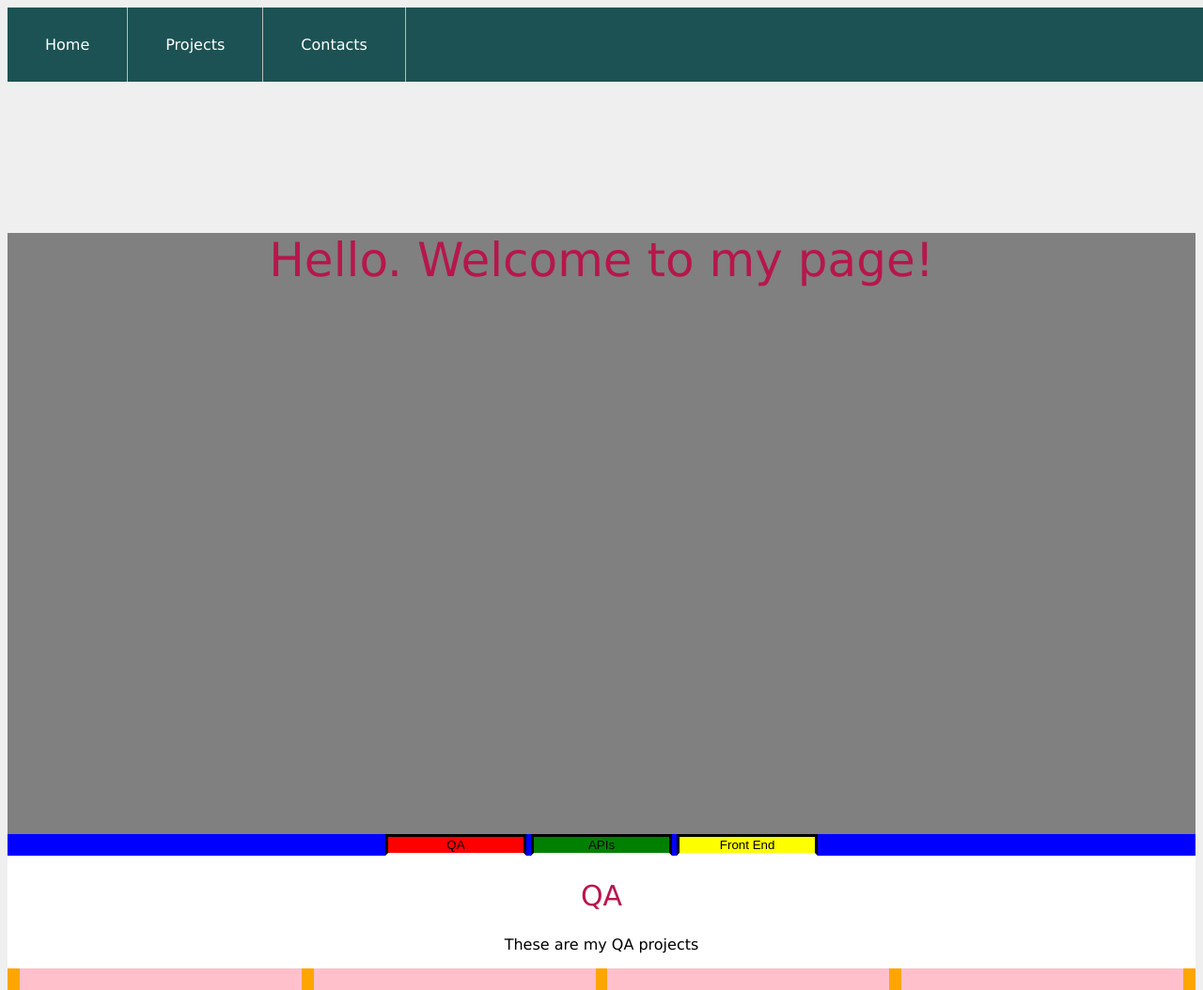
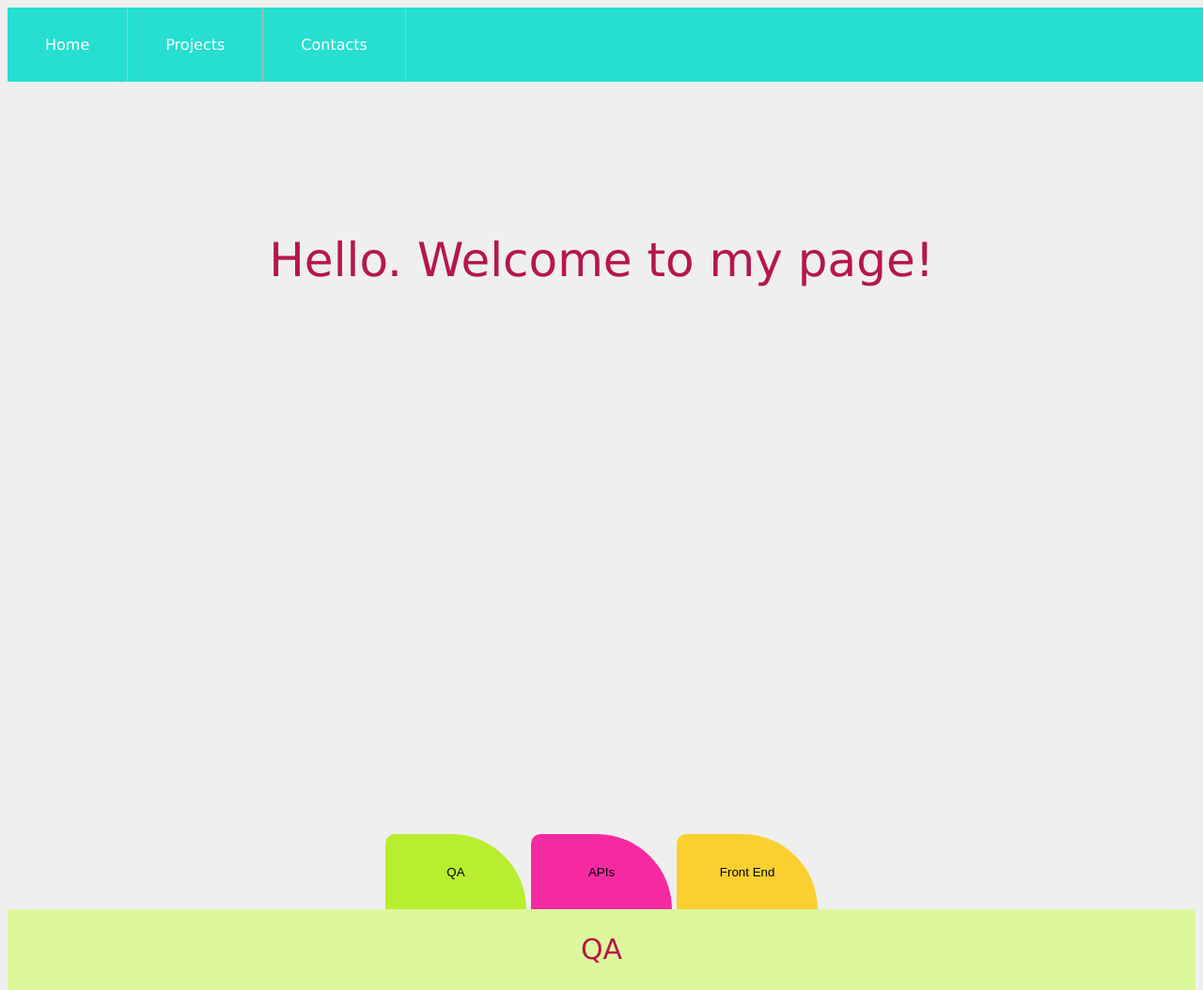
Before and after one commit to alevanni/alevanni.github.io, a PHP site: page / in a window 1280 px wide. Shown: the top 1054 px of the page at 94% size. Run offline with PHP 8.4, Linux system fonts and the light colour scheme; some libraries are stand-ins or nearby versions.

Commit message:
Update style.css

```diff
--- a/style.css
+++ b/style.css
@@ -21,7 +21,7 @@
 #navbar {
   display: flex;
   /*flex-direction: row;*/
-  background-color: #1c5253;
+  background-color: #26DFD0;
   position: fixed;
   z-index: 1;
   width: 100%;
@@ -29,10 +29,10 @@
 }
 
 .project-tile img {
-  width: 200px;
+  width: 280px;
   height: 150px;
-  border-radius: 15px;
-  box-shadow: 0px 0px 30px 10px grey;
+  border-radius: 5px;
+
 }
 
 #welcome-section h1 {
@@ -42,7 +42,7 @@
   margin-top: 30vh;
   font-size: 50px;
   font-weight: 450;
-  background-color: grey;
+  /*background-color: grey;*/
 }
 #welcome-section {
   height: 100vh;
@@ -63,7 +63,7 @@
 #all-projects {
   width: 100%;
   height: auto;
-  background-color: blue;
+  /*background-color: blue;*/
   grid-area: all-projects;
   text-align: center;
   display: flex;
@@ -72,30 +72,33 @@
 }
 .card{
   width: 100%;
+  padding-bottom: 40px;
 }
 .tab-button{
-  border: 3px solid black;
-  border-style: solid solid solid solid;
+  border-radius: 10px 80px 0px 0px;
+  border-style: none;
   width: 150px;
-  border-bottom: 3px solid white;
+  height: 80px;
+  color: black;
+  /*border-bottom: 3px solid white;*/
 }
 #QA-button{
-  background-color: red;
+  background-color: #B8EE30;
 }
 #apis-button{
-  background-color: green;
+  background-color: #F62AA0;
 }
 #front-end-button{
-  background-color: yellow;
+  background-color: #F9D030;
 }
 #QA {
-  background-color: white;
+  background-color: #DDF79C;
 }
 #apis {
-  background-color: white;
+  background-color: #FCBFE2;
 }
 #front-end{
-  background-color: white;
+  background-color: #FCE797;
 }
 .showcase {
   width: 100%;
@@ -103,16 +106,19 @@
 
   grid-template-columns: auto auto auto auto;
   justify-content: space-evenly;
-  background-color: orange;
+  /*background-color: orange;*/
 }
 
 .project-tile {
-  background-color: pink;
+  /*background-color: pink;*/
+  border: 1px solid;
+  border-radius: 10px;
   width: 300px;
   font-weight: 2.5;
   display: flex;
   flex-direction: column;
   align-items: center;
+  box-shadow: 3px 3px 7px 3px #626262;
 }
 
 ul {
@@ -140,12 +146,13 @@
 }
 
 #footer {
+
   grid-area: footer;
   text-align: center;
   color: #a9a9a9;
 }
 #footer p {
-  background-color: #c3eb78;
+  background-color: #26DFD0;
   color: #306b34;
   font-size: 20px;
   padding: 30px 40px;
```
